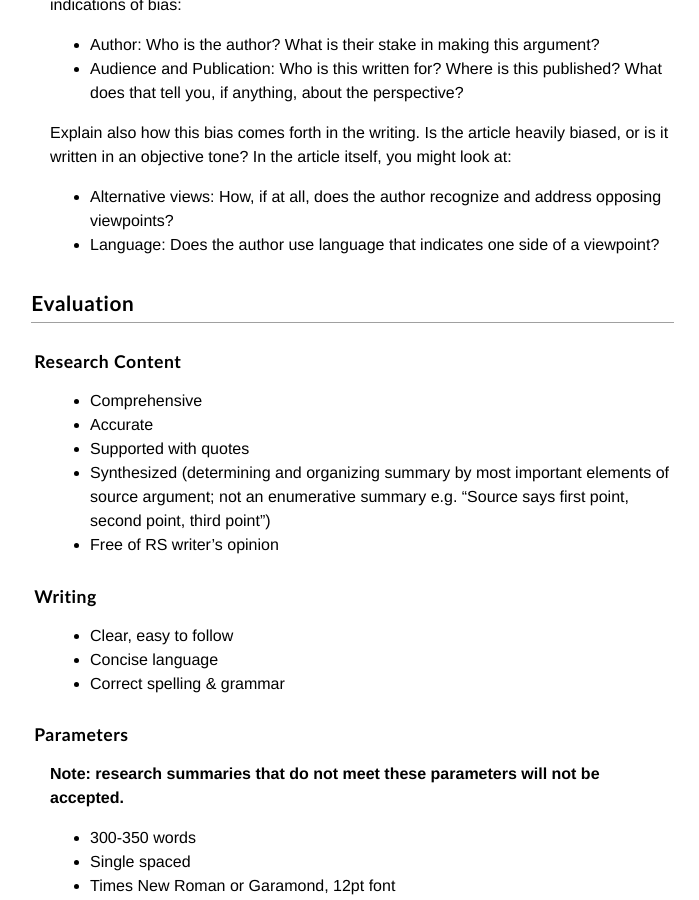
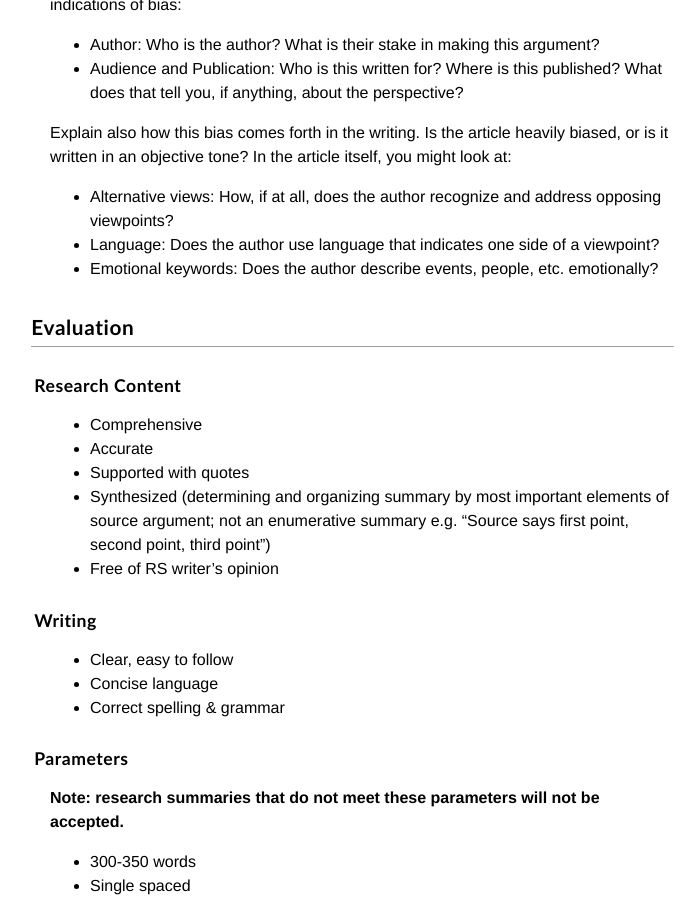
Before and after one commit to halperta/rhe306-spring2014, a Jekyll site: the page built from site/assignments/r3.md, in a window 1280 px wide and 900 px high, scrolled down 1403 px. Shown: the whole window, without its empty margins (401-1100 px from the left). Built offline with Jekyll 4.4.1, drawn with Linux system fonts in a browser that asks for light colours.

Commit message:
updated templates and removed unnecessary assignments

```diff
--- a/site/assignments/r3.md
+++ b/site/assignments/r3.md
@@ -36,6 +36,7 @@ To the best of your ability, explain what bias this author demonstrates in his/h
 Explain also how this bias comes forth in the writing. Is the article heavily biased, or is it written in an objective tone? In the article itself, you might look at:
 * Alternative views: How, if at all, does the author recognize and address opposing viewpoints?
 * Language: Does the author use language that indicates one side of a viewpoint?
+* Emotional keywords: Does the author describe events, people, etc. emotionally?
 
 ##Evaluation
 ### Research Content
```
Also changed, not shown: site/unused/essay2-2.md (renamed from site/assignments/essay2-2.md), site/unused/r4-2.md (renamed from site/assignments/r4-2.md), 3 other files.
